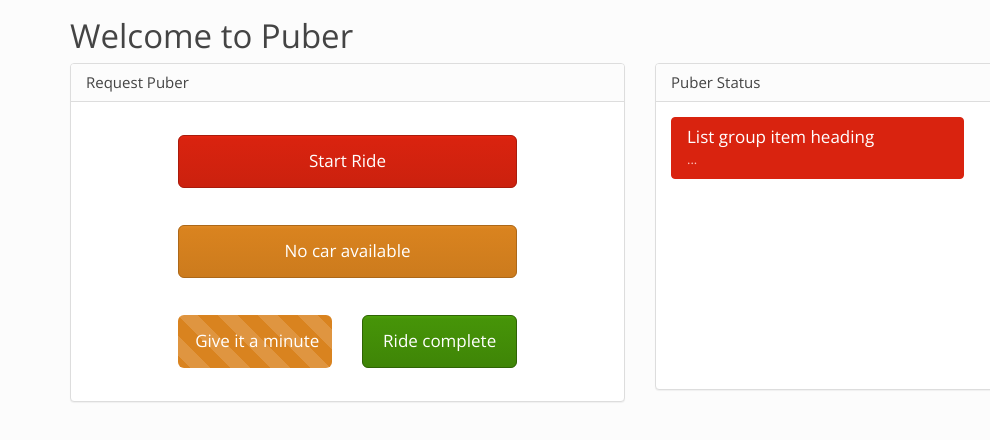
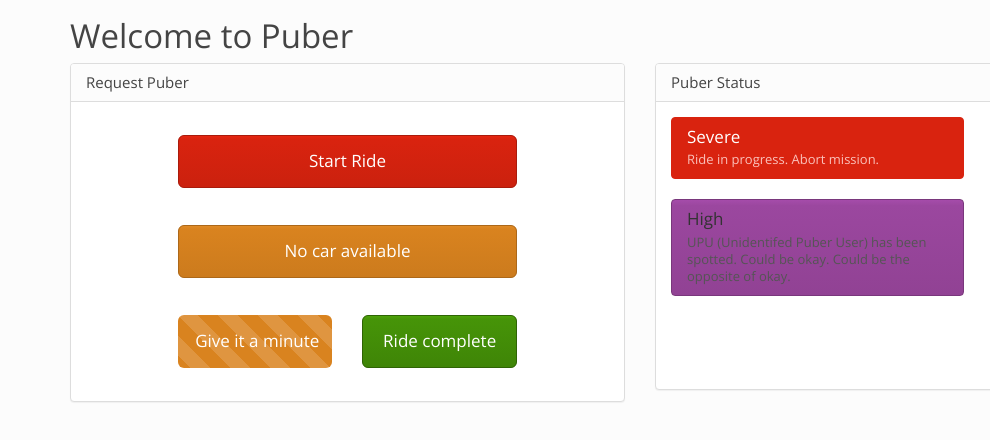
Before and after one commit to brendano86/puber, a plain HTML site: page index.html in a window 1280 px wide. Shown: the full height of the page, 0-990 px from the left. Drawn offline with nearby package versions, Linux system fonts and the light colour scheme.

Commit message:
Update index.html

```diff
--- a/index.html
+++ b/index.html
@@ -54,9 +54,15 @@
                     <div id="currentstatus" class="row">
                         <div class="col-sm-7">
                             <div class="list-group">
-                              <a href="#" class="list-group-item active">
-                                <h4 class="list-group-item-heading">List group item heading</h4>
-                                <p class="list-group-item-text">...</p>
+                              <a href="#" id="red" class="list-group-item active">
+                                <h4 class="list-group-item-heading">Severe</h4>
+                                <p class="list-group-item-text">Ride in progress. Abort mission.</p>
+                              </a>
+                            </div>
+                            <div class="list-group">
+                              <a href="#" id="orange" class="list-group-item btn-warning">
+                                <h4 class="list-group-item-heading">High</h4>
+                                <p class="list-group-item-text">UPU (Unidentifed Puber User) has been spotted. Could be okay. Could be the opposite of okay.</p>
                               </a>
                             </div>
                         </div>
```
